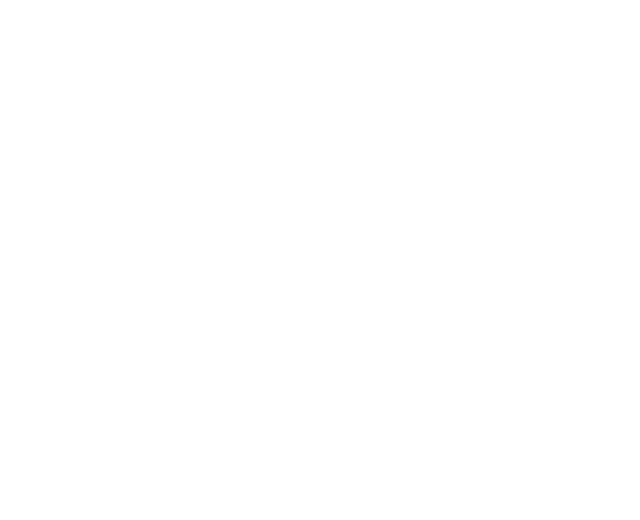
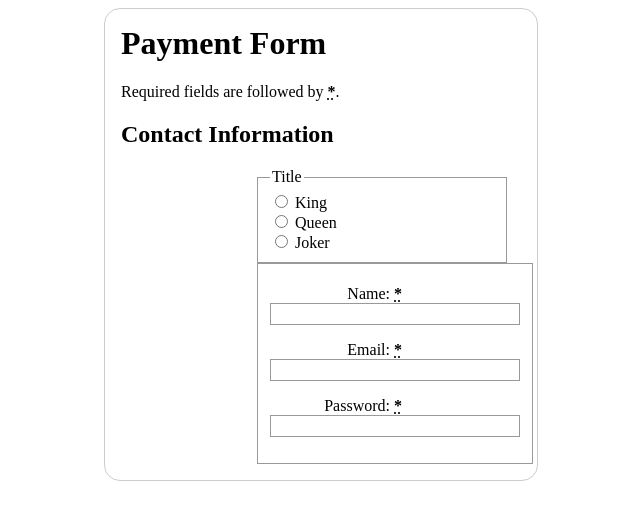
Before and after one commit to majinblue/payment-form, a plain HTML site: page index.html in a window 1280 px wide. Shown: the whole page, without its empty margins (319-959 px from the left). Drawn offline with Linux system fonts and the light colour scheme.

Commit message:
Created the Contact Info area

```diff
--- a/index.html
+++ b/index.html
@@ -8,6 +8,64 @@
   <title>Payment Form</title>
 </head>
 <body>
+  <form action="">
+    <h1>Payment Form</h1>
+    <p>Required fields are followed by <strong><abbr title="required">*</abbr></strong>.</p>
 
+    <!-- Contact Information Section -->
+    <section>
+      <h2>Contact Information</h2>
+      <!-- This fieldset is specifically for radio button input from the user -->
+      <fieldset>
+        <legend>Title</legend>
+        <!-- A list of radio buttons for one's title -->
+        <ul>
+          <li>
+            <label for="title_1">
+              <input type="radio" id="title_1" name="title" value="K">
+              King
+            </label>
+          </li>
+          <li>
+            <label for="title_2">
+              <input type="radio" id="title_2" name="title" value="Q">
+              Queen
+            </label>
+          </li>
+          <li>
+            <label for="title_3">
+              <input type="radio" id="title_3" name="title" value="J">
+              Joker
+            </label>
+          </li>
+        </ul>
+      </fieldset>
+
+      <!-- A separate fieldset for the user's TEXT inputs -->
+      <fieldset>
+        <p>
+          <label for="name">
+            <span>Name: </span>
+            <strong><abbr title="required">*</abbr></strong>
+          </label>
+          <input type="text" id="name" name="username">
+        </p>
+        <p>
+          <label for="mail">
+            <span>Email: </span>
+            <strong><abbr title="required">*</abbr></strong>
+          </label>
+          <input type="email" id="mail" name="useremail">
+        </p>
+        <p>
+          <label for="pwd">
+            <span>Password: </span>
+            <strong><abbr title="required">*</abbr></strong>
+          </label>
+          <input type="password" id="pwd" name="password">
+        </p>
+      </fieldset>
+    </section>
+  </form>
 </body>
 </html>
--- a/style.css
+++ b/style.css
@@ -0,0 +1,64 @@
+h1 {
+  margin-top: 0;
+}
+
+ul {
+  margin: 0;
+  padding: 0;
+  list-style: none;
+}
+
+form {
+  margin: 0 auto;
+  width: 400px;
+  padding: 1em;
+  border: 1px solid #CCC;
+  border-radius: 1em;
+}
+
+div+div {
+  margin-top: 1em;
+}
+
+label span {
+  display: inline-block;
+  width: 120px;
+  text-align: right;
+}
+
+input, textarea {
+  font: 1em sans-serif;
+  width: 250px;
+  box-sizing: border-box;
+  border: 1px solid #999;
+}
+
+input[type=checkbox], input[type=radio] {
+  width: auto;
+  border: none;
+}
+
+input:focus, textarea:focus {
+  border-color: #000;
+}
+
+textarea {
+  vertical-align: top;
+  height: 5em;
+  resize: vertical;
+}
+
+fieldset {
+  width: 250px;
+  box-sizing: border-box;
+  margin-left: 136px;
+  border: 1px solid #999;
+}
+
+button {
+  margin: 20px 0 0 124px;
+}
+
+label {
+position: relative;
+}
```
